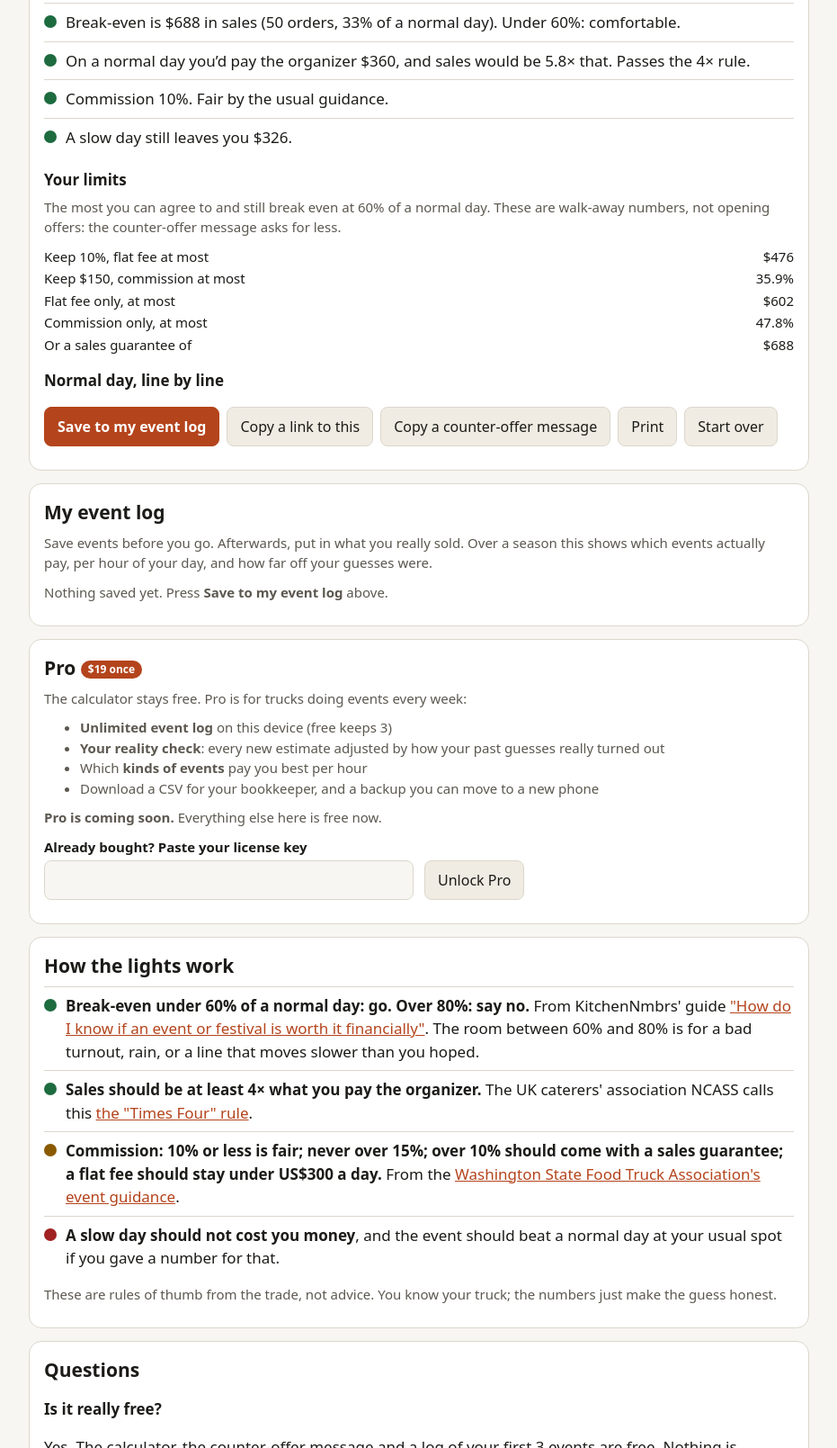
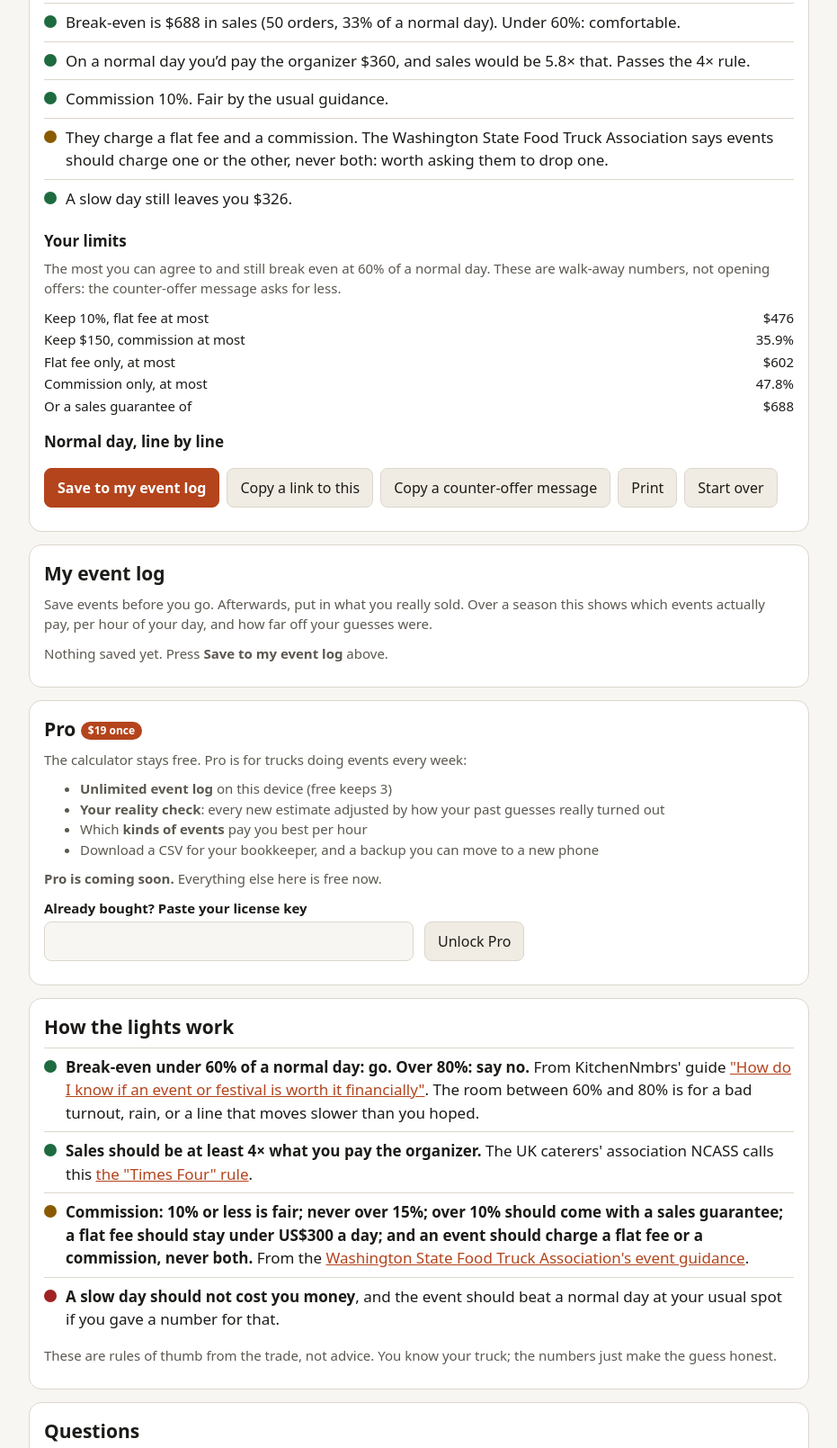
Before and after one commit to aiyoto-myth/food-truck-event, a plain HTML site: page index.html in a window 1280 px wide. Shown: the part 1691-3300 px from the top of the page at 90% size, without its empty margins (174-1105 px from the left). Drawn offline with Linux system fonts and the light colour scheme.

Commit message:
WSFTA 'flat fee or commission, never both' note (fairness, not verdict)

```diff
--- a/index.html
+++ b/index.html
@@ -193,7 +193,7 @@ a{color:var(--accent)}
   <ul class="rules" style="margin-top:0">
     <li><span class="dot go"></span><div><b>Break-even under 60% of a normal day: go. Over 80%: say no.</b> From KitchenNmbrs' guide <a href="https://kitchennmbrs.app/en/knowledge-base/anyone-who-sells-food/how-do-i-know-if-an-event-or-festival-is-worth-it-financially" target="_blank" rel="noopener">"How do I know if an event or festival is worth it financially"</a>. The room between 60% and 80% is for a bad turnout, rain, or a line that moves slower than you hoped.</div></li>
     <li><span class="dot go"></span><div><b>Sales should be at least 4× what you pay the organizer.</b> The UK caterers' association NCASS calls this <a href="https://www.ncass.org.uk/news/the-times-four-rule-a-smart-approach-to-festival-pitch-fees/" target="_blank" rel="noopener">the "Times Four" rule</a>.</div></li>
-    <li><span class="dot mid"></span><div><b>Commission: 10% or less is fair; never over 15%; over 10% should come with a sales guarantee; a flat fee should stay under US$300 a day.</b> From the <a href="https://wafoodtrucks.squarespace.com/event-information" target="_blank" rel="noopener">Washington State Food Truck Association's event guidance</a>.</div></li>
+    <li><span class="dot mid"></span><div><b>Commission: 10% or less is fair; never over 15%; over 10% should come with a sales guarantee; a flat fee should stay under US$300 a day; and an event should charge a flat fee or a commission, never both.</b> From the <a href="https://wafoodtrucks.squarespace.com/event-information" target="_blank" rel="noopener">Washington State Food Truck Association's event guidance</a>.</div></li>
     <li><span class="dot no"></span><div><b>A slow day should not cost you money</b>, and the event should beat a normal day at your usual spot if you gave a number for that.</div></li>
   </ul>
   <p class="hint">These are rules of thumb from the trade, not advice. You know your truck; the numbers just make the guess honest.</p>
@@ -320,6 +320,7 @@ function analyze(p){
     var lvl = p.feePct<=10 ? 'go' : (p.feePct<=15 && p.guarantee>0 ? 'mid' : 'no');
     rule(lvl, 'Commission '+pct(p.feePct)+'. '+(p.feePct<=10?'Fair by the usual guidance.':(p.feePct<=15?(p.guarantee>0?'High, but they offer a sales guarantee.':'Over 10% with no sales guarantee: ask for one or a lower rate.'):'Over 15%: above what the trade guidance says is ever reasonable.')));
   }
+  if(p.feeFlat>0 && p.feePct>0 && p.feeMode==='both') rules.push({level:'mid', fair:true, text:'They charge a flat fee and a commission. The Washington State Food Truck Association says events should charge one or the other, never both: worth asking them to drop one.'});
   if(CUR==='$' && p.feeFlat>300) rule('mid', 'Flat fee '+money(p.feeFlat)+' is over the $300/day the guidance suggests as a ceiling.');
   if(r.expSales>0) rule(r.at.slow.profit>=0?'go':'no', r.at.slow.profit>=0 ? 'A slow day still leaves you '+money(r.at.slow.profit)+'.' : 'A slow day loses you '+money(-r.at.slow.profit)+(r.at.slow.topUp>0?' even after the guarantee.':'.'));
   if(has(p.normalDayRaw) && r.expSales>0){
@@ -328,7 +329,8 @@ function analyze(p){
   }
   if(r.capped) rule('mid', 'Your line can serve about '+Math.round(r.cap)+' orders in '+p.hrsOpen+' hours, so the busier days are capped at that.');
   r.rules = rules;
-  var reds = rules.filter(function(x){ return x.level==='no'; }).length, ambers = rules.filter(function(x){ return x.level==='mid'; }).length;
+  // fairness notes (fair:true) inform the counter-offer but don't change go / no-go, which is about money
+  var reds = rules.filter(function(x){ return x.level==='no'; }).length, ambers = rules.filter(function(x){ return x.level==='mid' && !x.fair; }).length;
   if(r.expSales<=0) r.verdict = null;
   else if(r.be==null || r.at.mid.profit<=0 || (r.beShare!=null && r.beShare>0.8)) r.verdict = 'no';
   else if(reds===0 && ambers===0) r.verdict = 'go';
```
